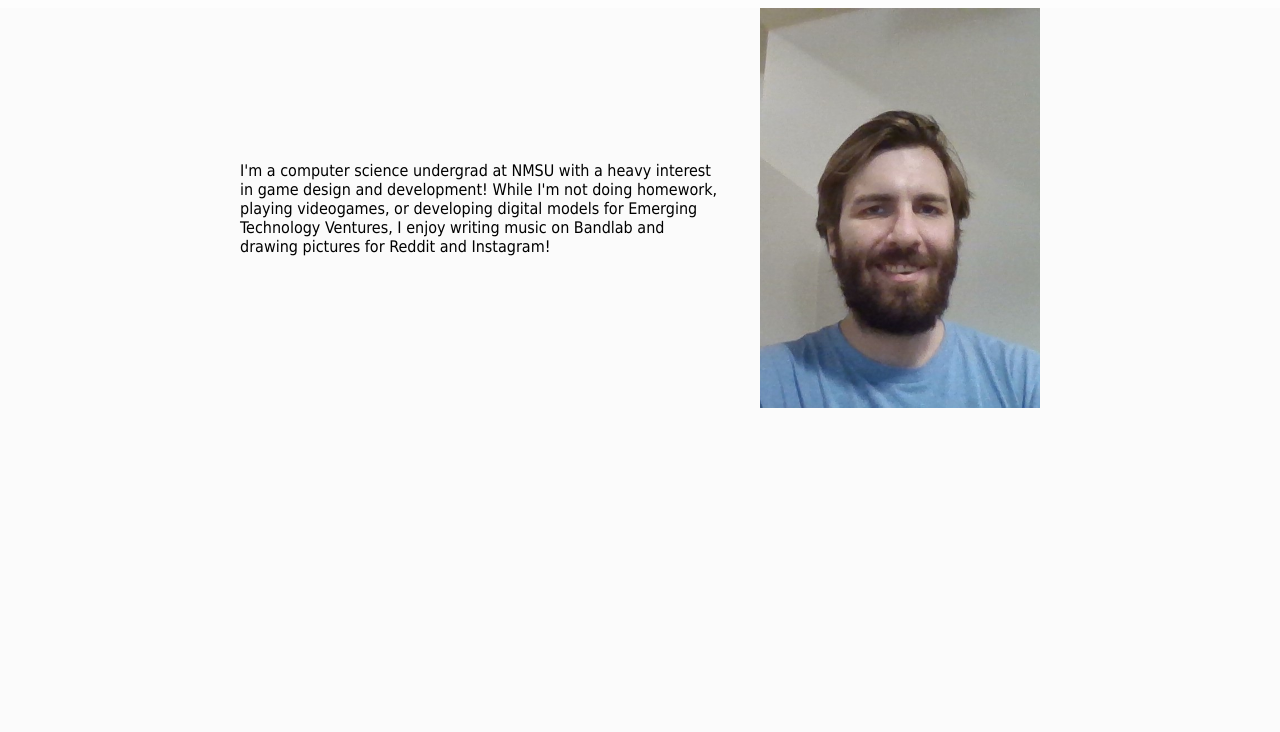
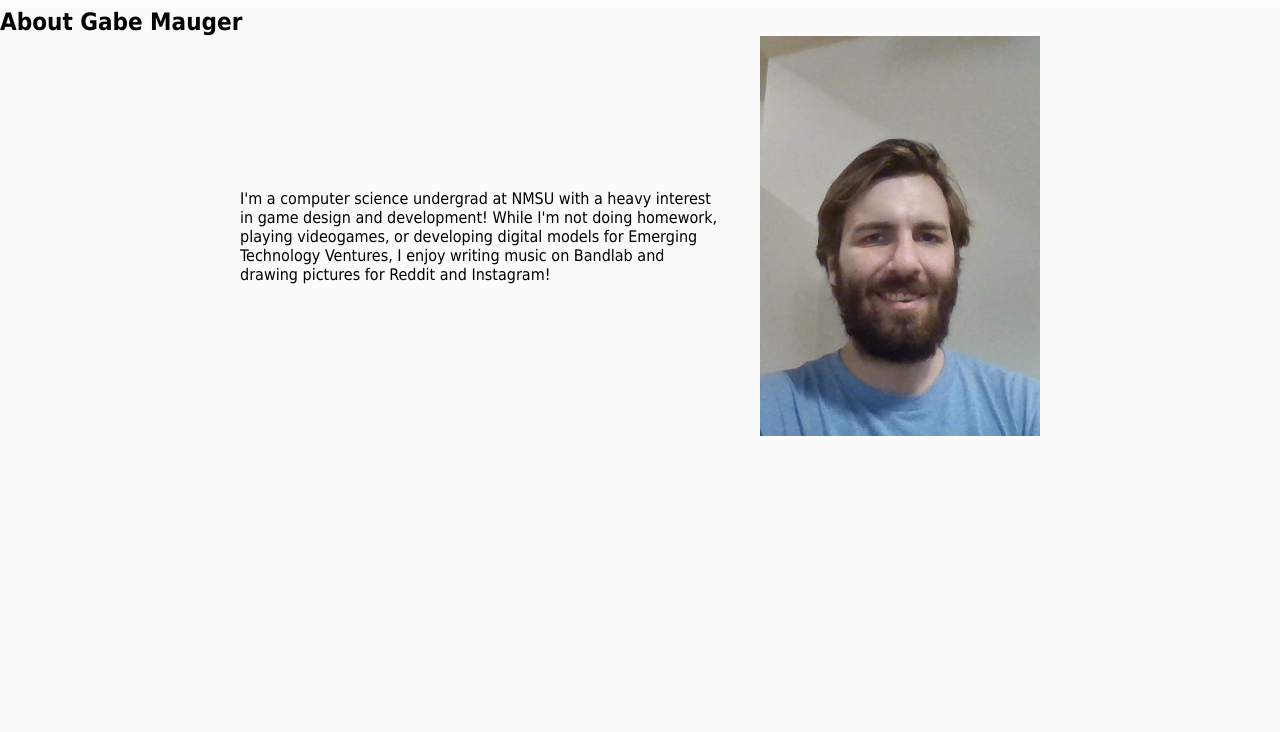
Before and after one commit to gabemauger/gabemauger.github.io, a plain HTML site: page index.html in a window 1280 px wide. Shown: the part 68-800 px from the top of the page. Drawn offline with Linux system fonts and the light colour scheme.

Commit message:
Update index.html

```diff
--- a/index.html
+++ b/index.html
@@ -14,6 +14,10 @@
     </ul>
   </nav>
 
+  <section class="about" id="about">
+    <h1>About Gabe Mauger</h1>
+  </section>
+
   <section class="hero" id="about">
     <p class="bio-text">I'm a computer science undergrad at NMSU with a heavy interest in game design and development! While I'm not doing homework, playing videogames, or developing digital models for Emerging Technology Ventures, I enjoy writing music on Bandlab and drawing pictures for Reddit and Instagram!</p>
     <img
```
